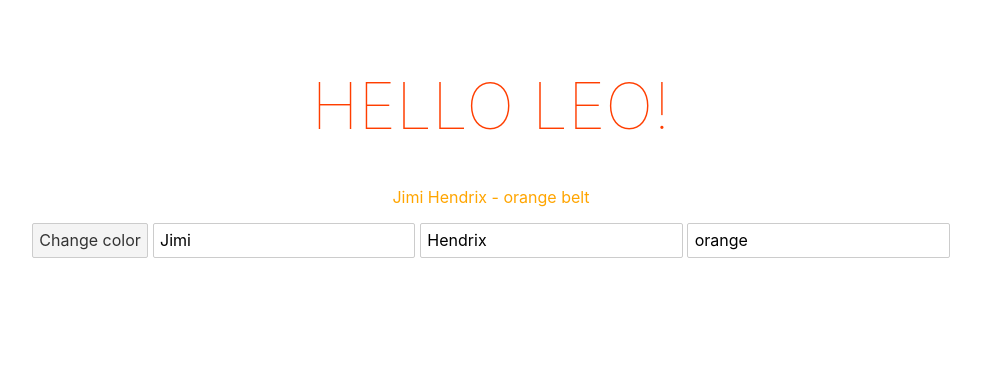
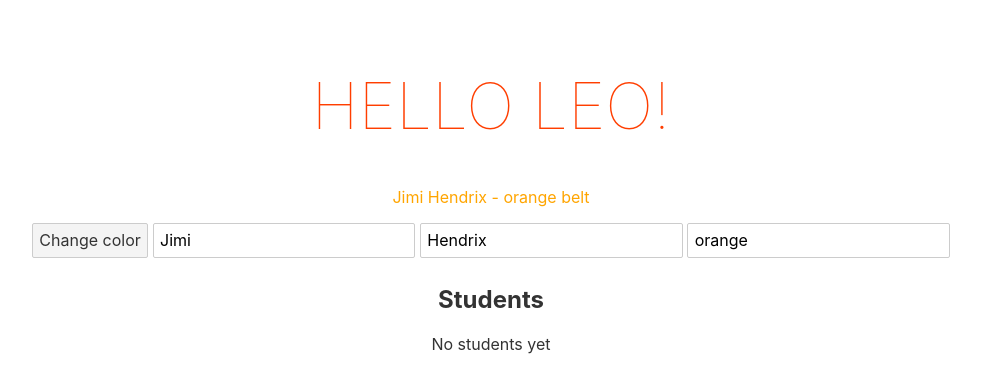
Before and after one commit to hckrtst/polls, a Svelte app: page / in a window 1280 px wide. Shown: the top 392 px of the page, without its empty margins (149-1130 px from the left). Built offline with nearby package versions, Linux system fonts and the light colour scheme.

Commit message:
Experiments with lists

```diff
--- a/src/App.svelte
+++ b/src/App.svelte
@@ -1,4 +1,6 @@
 <script>
+  import { each } from "svelte/internal";
+
   let name = "Leo";
   let belt = "orange";
   let firstName = "Jimi";
@@ -7,6 +9,9 @@
   function changeColor() {
     belt = "black";
   }
+
+  let people = [{ name: "yoshi", color: "black", id: 1 }];
+  people = [];
 </script>
 
 <style>
@@ -38,4 +43,12 @@
   <input bind:value={firstName} />
   <input bind:value={lastName} />
   <input bind:value={belt} />
+  <h2>Students</h2>
+  <div>
+    {#each people as person (person.id)}
+      <p>{person.name}</p>
+    {:else}
+      <p>No students yet</p>
+    {/each}
+  </div>
 </main>
```
